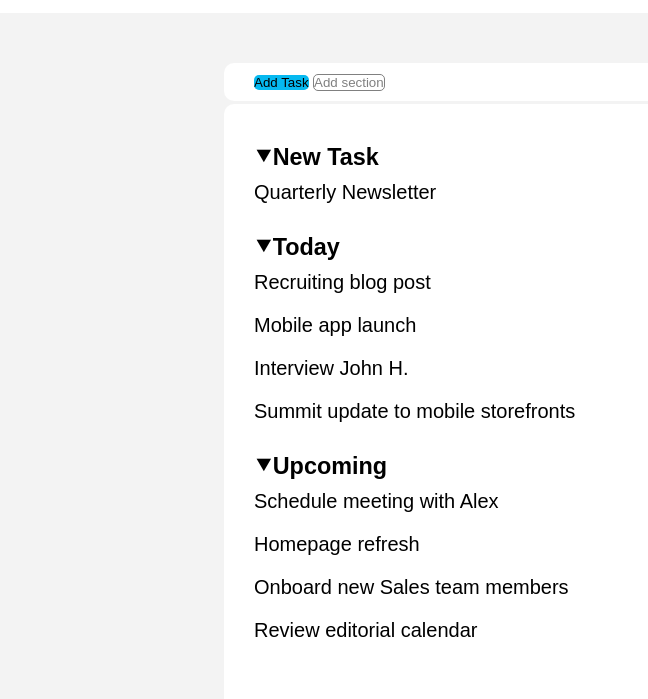
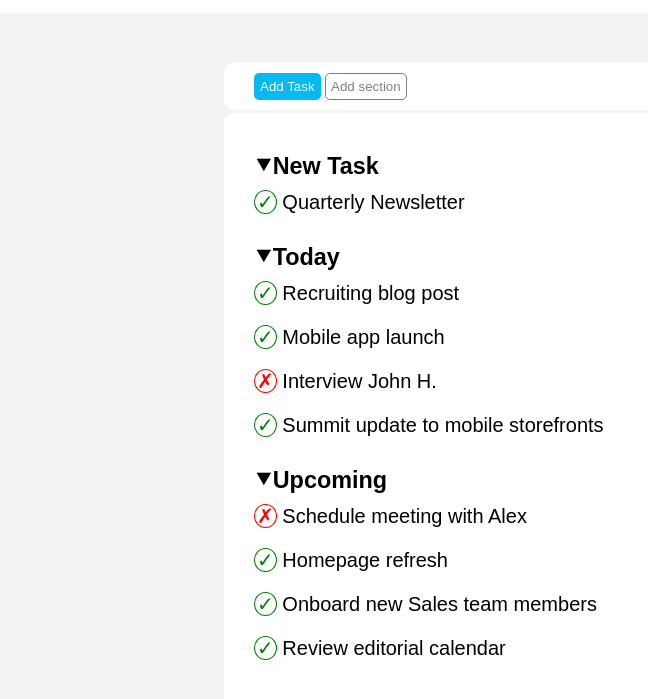
Before and after one commit to Gianluca-Basili/html-css-toboolist, a plain HTML site: page index.html in a window 1280 px wide. Shown: the part 77-776 px from the top of the page, without its empty margins (0-648 px from the left). Drawn offline with Linux system fonts and the light colour scheme.

Commit message:
aggiunte check e cross entity

```diff
--- a/css/style.css
+++ b/css/style.css
@@ -1,8 +1,8 @@
 body{
     background-color: rgb(243, 243, 243);
     font-family: 'Josefin Sans', sans-serif;
+}
 
-}
 
 
 *{
@@ -58,11 +58,32 @@ li{
     padding: 10px 0px;
     font-size: 20px;
 }
+
+.cerchio{
+border-radius: 100%;
+padding: 0px 2px;
+
+}
+
+.verde{
+    color: green;
+    border: 1px solid green;
+}
+
+.rosso{
+    color: red;
+    border: 1px solid red;
+}
+
+
+
 .blue{
     background-color: rgb(6, 185, 240);
     border: 0px;
     border-radius: 5px;
     display: inline-block;
+    padding: 6px;
+    color: white;
 }
 
 .white{
@@ -70,4 +91,6 @@ li{
     border: 1px solid grey;
     border-radius:5px;
     color: grey;
+    padding: 5px;
+
 }
--- a/index.html
+++ b/index.html
@@ -24,24 +24,24 @@
                 <ul>
                     <li><h3>&#11206;New Task</h3>
                         <ul>
-                            <li>Quarterly Newsletter</li>
+                            <li><span class="cerchio verde">&#10003;</span> Quarterly Newsletter</li>
                         </ul>
                     </li>
 
                     <li><h3>&#11206;Today</h3>
                         <ul>
-                            <li>Recruiting blog post</li>
-                            <li>Mobile app launch</li>
-                            <li>Interview John H.</li>
-                            <li>Summit update to mobile storefronts</li>
+                            <li><span class="cerchio verde">&#10003;</span> Recruiting blog post</li>
+                            <li><span class="cerchio verde">&#10003;</span> Mobile app launch</li>
+                            <li><span class="cerchio rosso">&#10007;</span> Interview John H.</li>
+                            <li><span class="cerchio verde">&#10003;</span> Summit update to mobile storefronts</li>
                         </ul>
                     </li>
                     <li><h3>&#11206;Upcoming</h3>
                         <ul>
-                            <li>Schedule meeting with Alex</li>
-                            <li>Homepage refresh</li>
-                            <li>Onboard new Sales team members</li>
-                            <li>Review editorial calendar</li>
+                            <li><span class="cerchio rosso">&#10007;</span> Schedule meeting with Alex</li>
+                            <li><span class="cerchio verde">&#10003;</span> Homepage refresh</li>
+                            <li><span class="cerchio verde">&#10003;</span> Onboard new Sales team members</li>
+                            <li><span class="cerchio verde">&#10003;</span> Review editorial calendar</li>
 
                         </ul>
                     </li>
```
